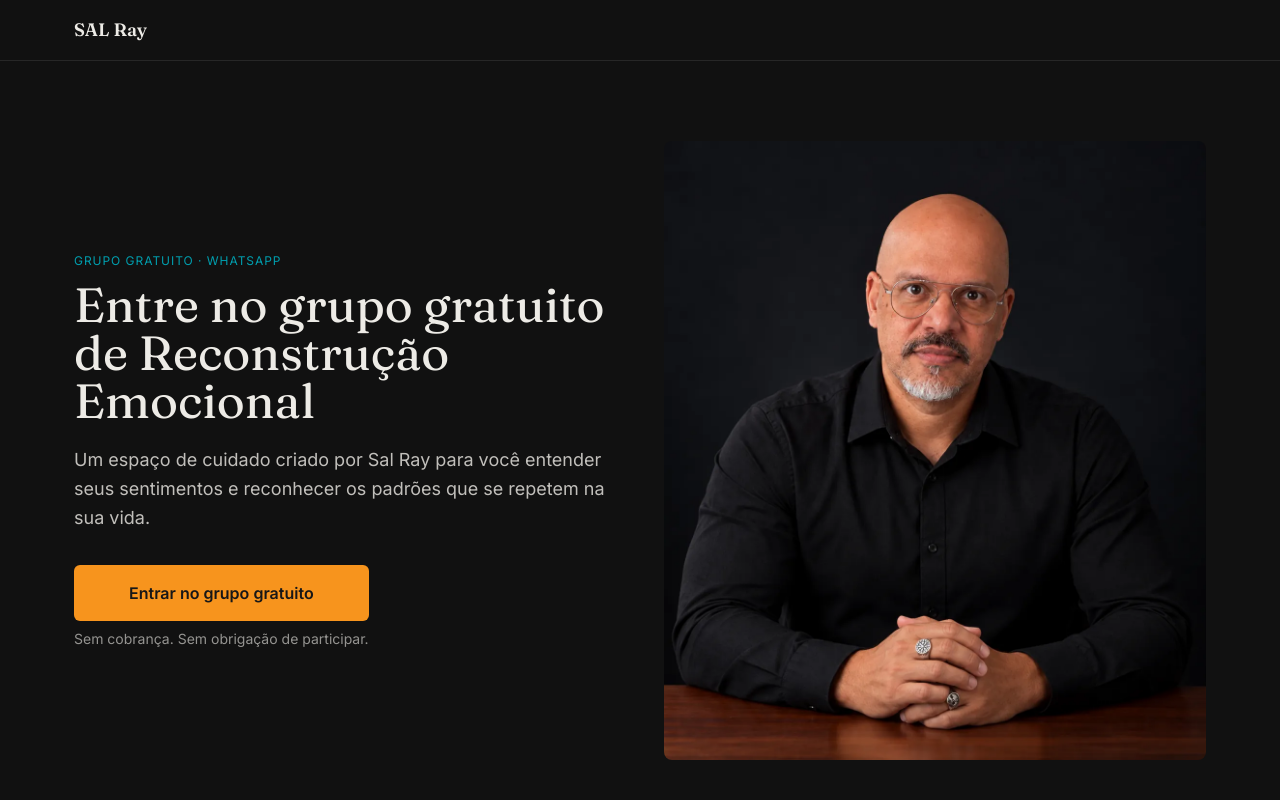
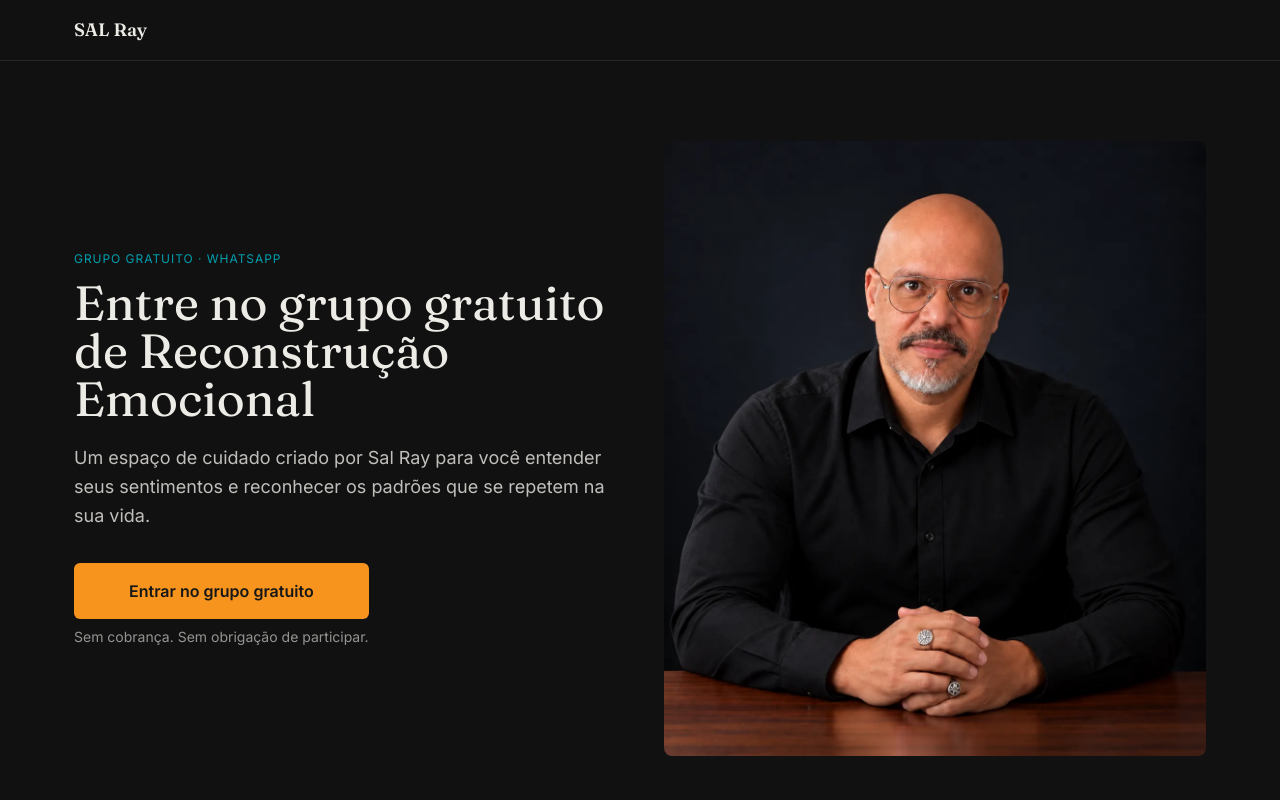
Before and after one commit to SalRaycoach/salray, a Next.js app: page /pt/mentoria-reconstrucao-emocional in a window 1280 px wide. Shown: the top 800 px of the page. Built offline with nearby package versions, Linux system fonts and the light colour scheme.

Commit message:
Pagina do grupo gratuito: foto do topo Distinguished Portrait with Ornate Silver Rings
Co-Authored-By: Claude Sonnet 5.5 <noreply@anthropic.com>

```diff
--- a/app/pt/mentoria-reconstrucao-emocional/page.tsx
+++ b/app/pt/mentoria-reconstrucao-emocional/page.tsx
@@ -58,10 +58,10 @@ export default function GrupoGratuitoPage() {
           </div>
           <div>
             <Image
-              src="/images/grupo-gratuito/sal-ray-mesa.webp"
+              src="/images/grupo-gratuito/sal-ray-aneis.webp"
               alt="Sal Ray, Emotional & Life Rebuilding Coach"
               width={1122}
-              height={1281}
+              height={1274}
               priority
               sizes="(max-width: 768px) 100vw, 50vw"
               className="w-full h-auto rounded-lg"
```
Also changed, not shown: public/images/grupo-gratuito/sal-ray-aneis.webp (added), public/images/grupo-gratuito/sal-ray-mesa.webp (deleted).
